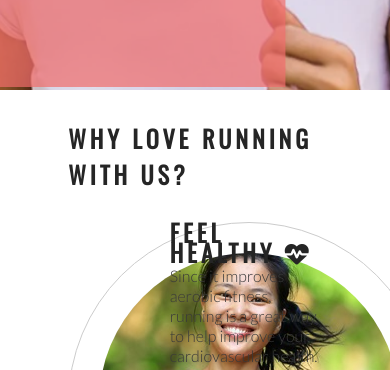
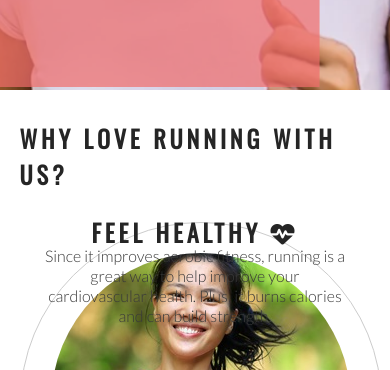
Before and after one commit to Irelandoracle1/love-running-4, a plain HTML site: page index.html in a window 390 px wide. Shown: the part 630-1000 px from the top of the page. Drawn offline with nearby package versions, Linux system fonts and the light colour scheme.

Commit message:
add styles for club ethos sctions on mobile screens

```diff
--- a/assets/css/style.css
+++ b/assets/css/style.css
@@ -249,6 +249,31 @@ text-align: right;
         line-height: 25px;
     }
 
+    #cover-text {
+        left: 0;
+    }
+
+    #club-ethos {
+        width: 90%;
+        height: 1200px;
+        margin: 0 auto;
+    }
+
+    .left-about-heading, .right-about-heading {
+        width: inherit;
+    }
+
+    .left-about-heading h2, .right-about-heading h2 {
+        width: 100%;
+        text-align: center;
+    }
+
+    .left-about-heading p, .right-about-heading p {
+        text-align: center;
+        padding: 0 20px;
+    }
+}
+
 
     #welcome {
         padding: 30px 0;
```
